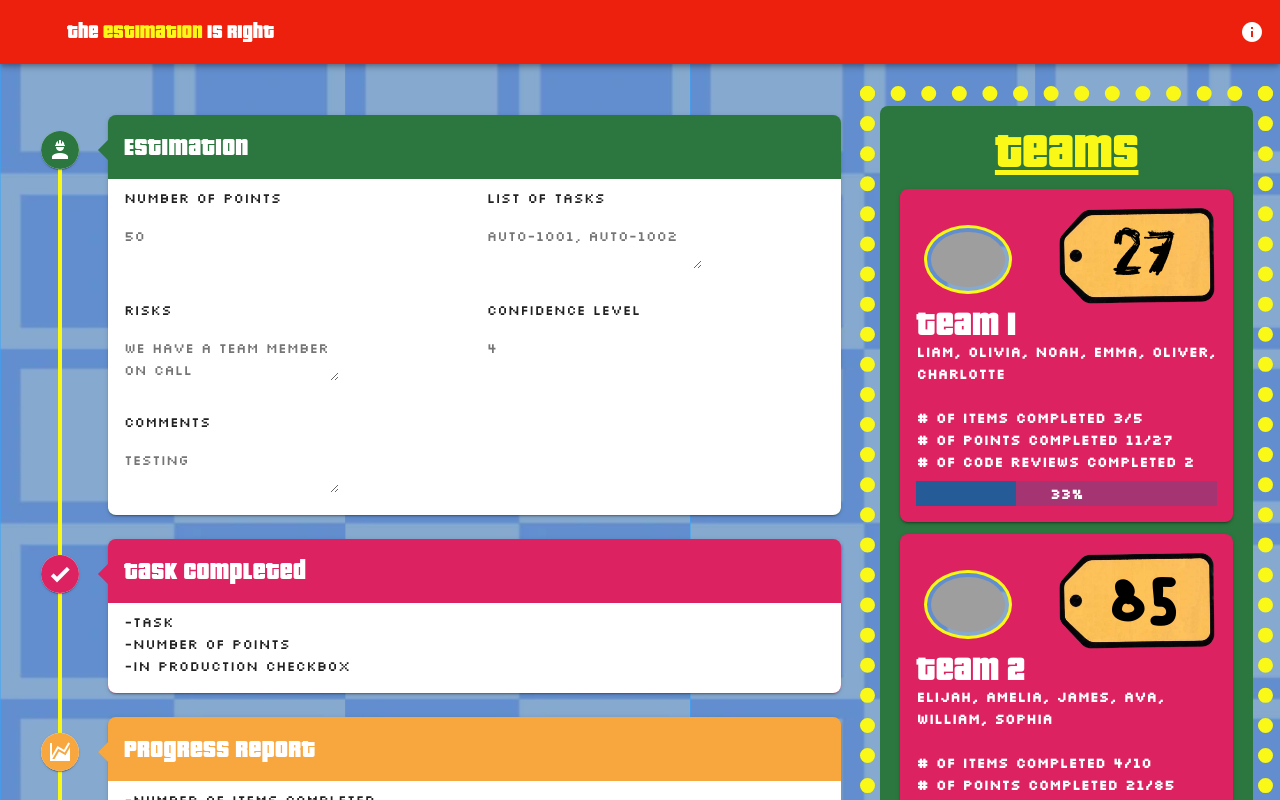
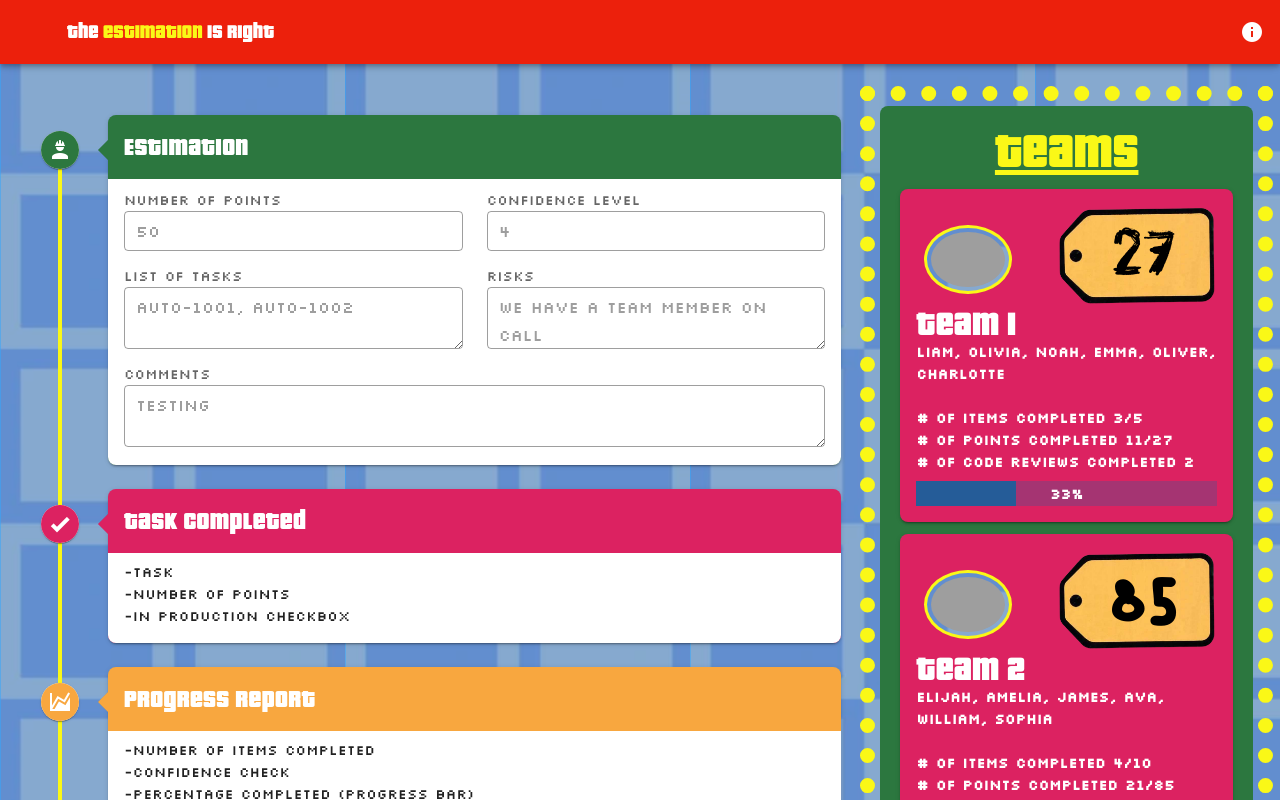
Before and after one commit to Straktor/clickevents, a Vue app: page / in a window 1280 px wide. Shown: the top 800 px of the page. Built offline with nearby package versions, Linux system fonts and the light colour scheme; grey boxes are pictures that could not be loaded.

Commit message:
using vuetify components

```diff
--- a/src/components/EstimationCard.vue
+++ b/src/components/EstimationCard.vue
@@ -1,52 +1,67 @@
 <template>
   <v-card
     rounded="lg"
-    dark
     :color="item.color"
+    class="white--text"
   >
     <v-card-title>
       {{ item.label }}
     </v-card-title>
-    <v-card-text class="white text--primary pt-2">
+    <v-card-text class="white pt-2">
       <v-row>
         <v-col cols="6">
           <p>Number of points</p>
-          <input
+          <v-text-field
             v-model="message"
             placeholder="50"
+            outlined
+            hide-details
+            dense
+          />
+        </v-col>
+
+        <v-col cols="6">
+          <p>Confidence level</p>
+          <v-text-field
+            v-model="message"
+            placeholder="4"
+            outlined
+            hide-details
+            dense
           />
         </v-col>
         <v-col cols="6">
           <p>List of tasks</p>
-          <textarea
+          <v-textarea
             v-model="message"
             placeholder="AUTO-1001, AUTO-1002"
-            filled
-          ></textarea>
+            outlined
+            hide-details
+            dense
+            rows="2"
+          ></v-textarea>
         </v-col>
         <v-col cols="6">
           <p>Risks</p>
-          <textarea
+          <v-textarea
             v-model="message"
             placeholder="We have a team member on call"
-            filled
-          ></textarea>
-        </v-col>
-        <v-col cols="6">
-          <p>Confidence level</p>
-          <input
-            v-model="message"
-            placeholder="4"
-            filled
-          />
+            outlined
+            hide-details
+            dense
+            rows="2"
+          ></v-textarea>
         </v-col>
         <v-col cols="12">
           <p>Comments</p>
-          <textarea
+          <v-textarea
             v-model="message"
             placeholder="Testing"
-            filled
-          ></textarea>
+            outlined
+            hide-details
+            dense
+            rows="2"
+          ></v-textarea>
         </v-col>
       </v-row>
     </v-card-text>
@@ -77,4 +92,19 @@ export default {
   font-size: 25px;
   font-family: pricedown;
 }
+
+.v-card__text {
+  .row {
+    padding-bottom: 1em;
+
+    .col {
+      padding-top: 1em;
+      padding-bottom: 0;
+
+      p {
+        margin: 0;
+      }
+    }
+  }
+}
 </style>
```
